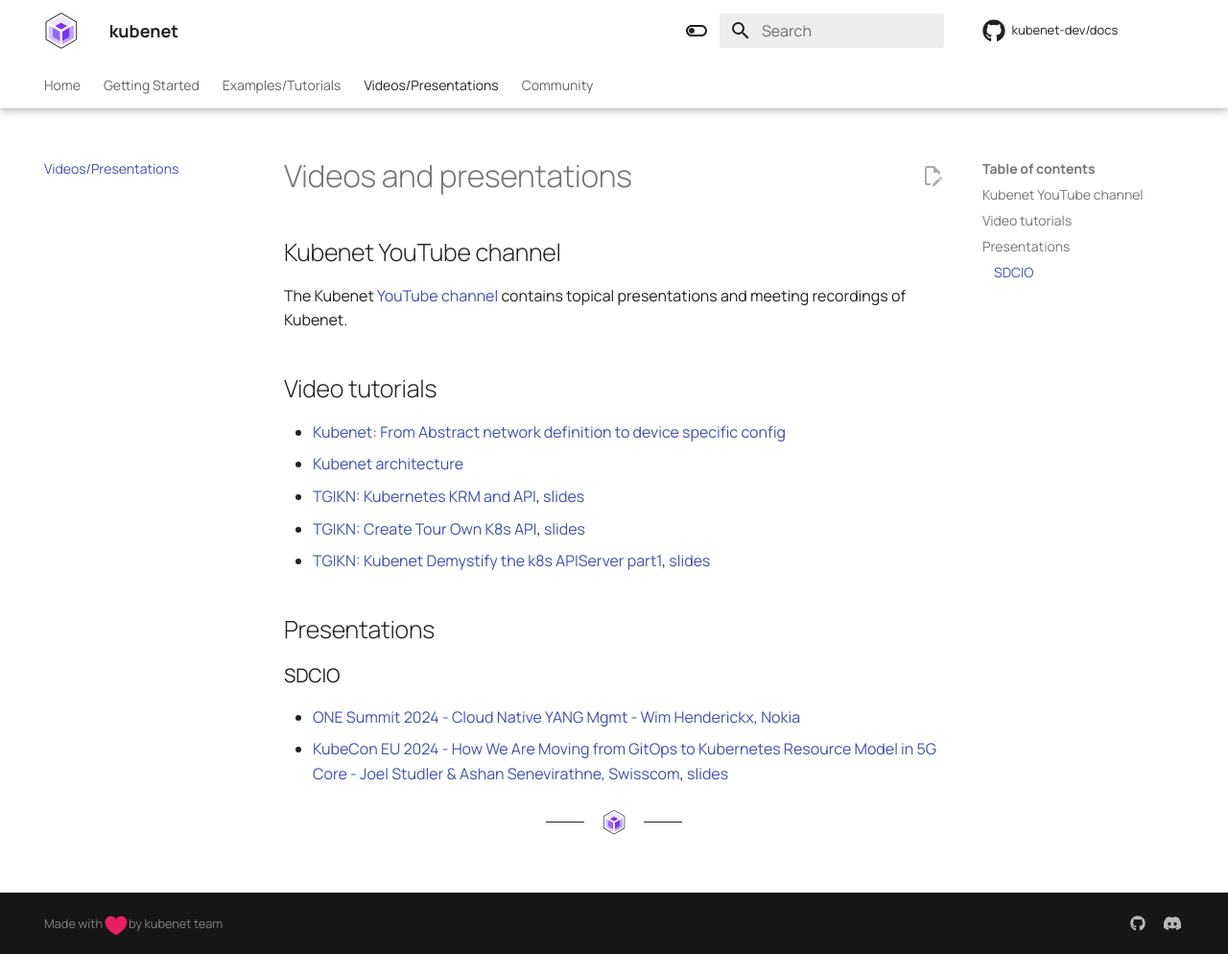
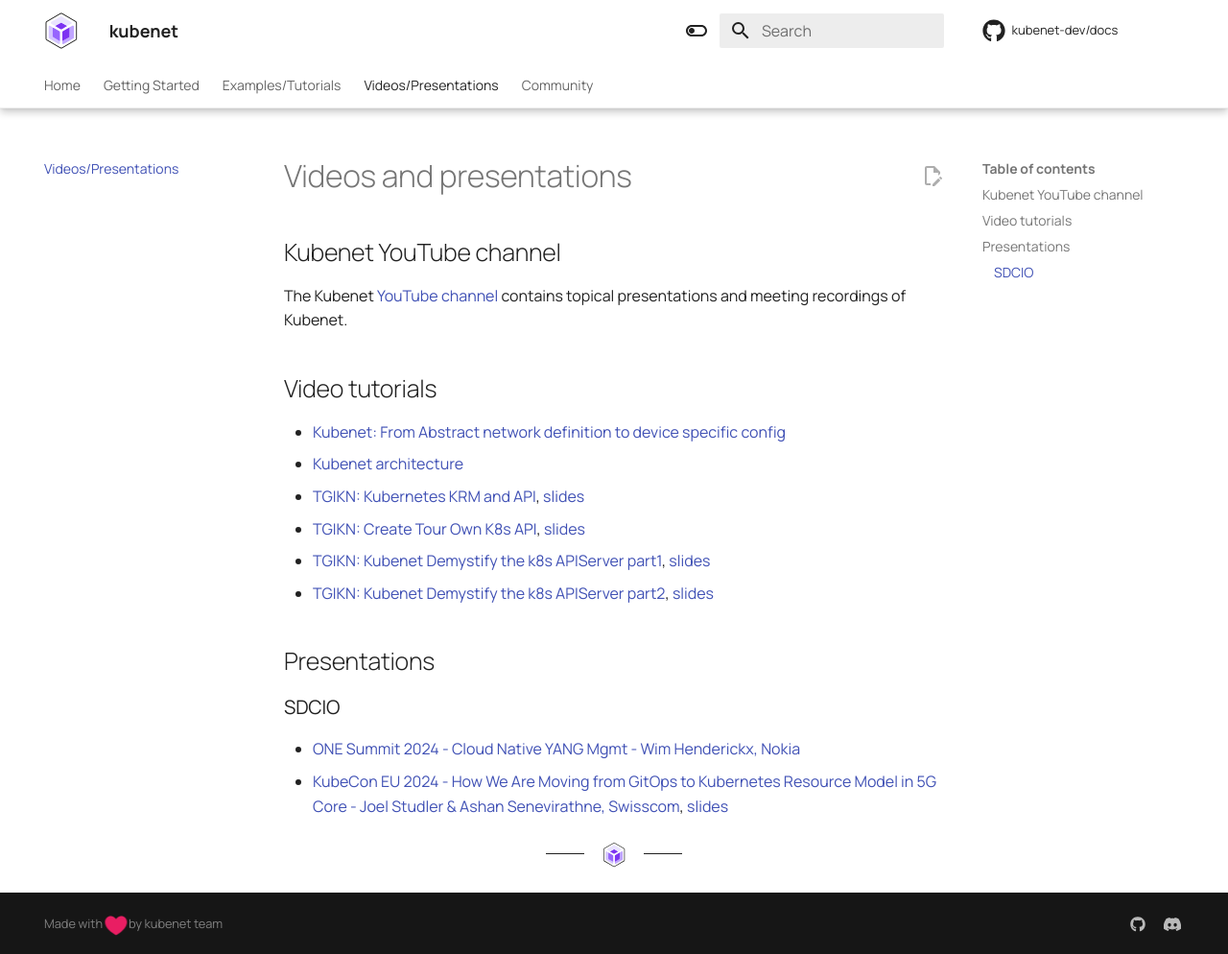
Before and after one commit to kubenet-dev/docs, an MkDocs documentation site: the page built from docs/03-videos/01_videos.md, in a window 1280 px wide and 994 px high. Shown: the whole window at 96% size. Built offline with MkDocs 1.6.1 and Material for MkDocs 9.7.7, drawn with Linux system fonts in a browser that asks for light colours; comment, search, counter and statistics services are not loaded.

Commit message:
Adding TGIKN: Kubenet Demystify the k8s APIServer part2
Signed-off-by: Gergely Csatari <gergely.csatari@nokia.com>

```diff
--- a/docs/03-videos/01_videos.md
+++ b/docs/03-videos/01_videos.md
@@ -12,6 +12,7 @@
 * [TGIKN: Kubernetes KRM and API](https://www.youtube.com/watch?v=8xrQG6Zzzxo), [slides](https://docs.google.com/presentation/d/1Zk5tGQ6DFu2D_rAs3XcKNnHuIRyaIxosjHFsw9zT-MQ/edit?usp=sharing)
 * [TGIKN: Create Tour Own K8s API](https://youtu.be/tXg7Rq0u-es?si=ghL_Hg8xZ3q77PUH), [slides](https://docs.google.com/presentation/d/1kqXToBXkG2R4zf8sP5dpPt0QuJm7WrWhmbME7sJgtSo/edit#slide=id.p)
 * [TGIKN: Kubenet Demystify the k8s APIServer part1](https://www.youtube.com/watch?v=M6wXbAs055U), [slides](https://docs.google.com/presentation/d/1n4kHaYS0FTcBNUeE3k5wKypUNoRw-kUrIrGsGfvQAAs/edit#slide=id.p)
+* [TGIKN: Kubenet Demystify the k8s APIServer part2](https://www.youtube.com/watch?v=D0vNfyy3g48), [slides](https://docs.google.com/presentation/d/1jvRK_LJbQfYeOScNG-LxY-JMIzF9MhlORJ9UhNUm744/edit?usp=sharing)
 
 ## Presentations
 
```
